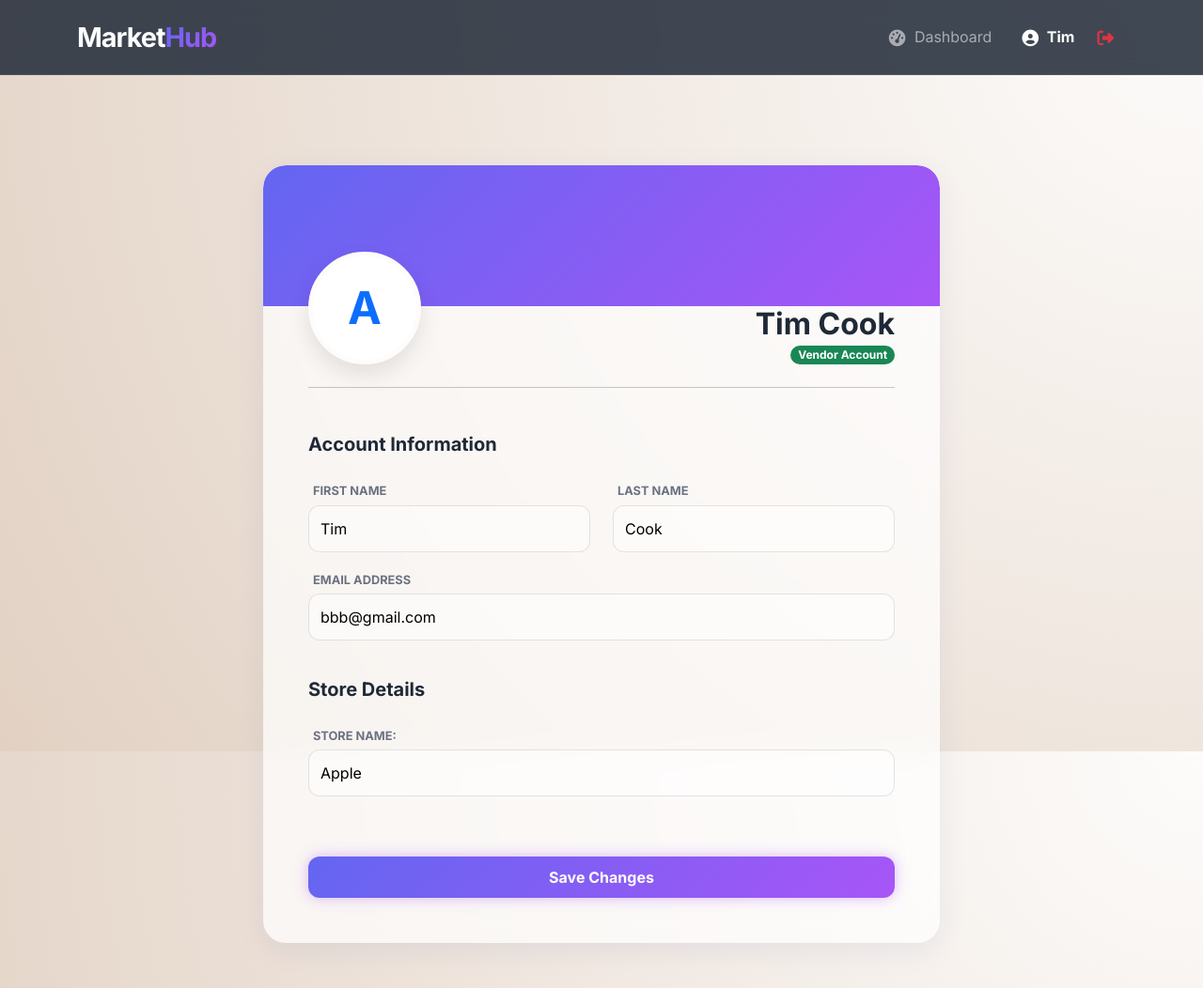
After one commit to Lls060525/Ordering-Website, a Django app: page /accounts/profile/ in a window 1280 px wide. The commit adds this page. Shown: the whole page at 94% size. Run offline with Django 5.2, Linux system fonts and the light colour scheme; a user stored in the database is signed in; data comes from the database, SQL or seed files in the repository; both versions use the stored data as it was after the commit.

Commit message:
push some latest updated for the UI improvement and some entity updated

```diff
--- a/accounts/forms.py
+++ b/accounts/forms.py
@@ -45,3 +45,18 @@ class VendorSignUpForm(UserCreationForm):
             # We use the extra 'store_name' field from this specific form
             Vendor.objects.create(user=user, store_name=self.cleaned_data.get('store_name'))
         return user
+
+class UserUpdateForm(forms.ModelForm):
+    class Meta:
+        model = User
+        fields = ['first_name', 'last_name', 'email']
+
+class CustomerProfileForm(forms.ModelForm):
+    class Meta:
+        model = Customer
+        fields = ['phone_number', 'address']
+
+class VendorProfileForm(forms.ModelForm):
+    class Meta:
+        model = Vendor
+        fields = ['store_name']
--- /dev/null
+++ b/accounts/templates/accounts/profile.html
@@ -0,0 +1,77 @@
+{% extends 'base.html' %}
+{% block content %}
+<style>
+    .profile-header {
+        background: var(--customer-gradient);
+        height: 150px;
+        border-radius: 24px 24px 0 0;
+    }
+    .profile-avatar {
+        width: 120px;
+        height: 120px;
+        background: white;
+        border: 5px solid #fdfcfb;
+        border-radius: 50%;
+        margin-top: -60px;
+        display: flex;
+        align-items: center;
+        justify-content: center;
+        font-size: 3rem;
+        box-shadow: 0 10px 25px rgba(0,0,0,0.1);
+    }
+    .modern-form label { font-weight: 700; font-size: 0.8rem; color: #6b7280; text-transform: uppercase; margin-bottom: 5px; margin-left: 5px;}
+    .modern-form input, .modern-form textarea { border-radius: 12px; border: 1px solid rgba(0,0,0,0.1); padding: 12px; background: rgba(255,255,255,0.5); margin-bottom: 1rem; width: 100%;}
+    .modern-form input:focus { outline: none; border-color: #6366f1; background: white; }
+</style>
+
+<div class="container py-5">
+    <div class="row justify-content-center">
+        <div class="col-md-8">
+            <div class="glass-card overflow-hidden border-0">
+                <div class="profile-header"></div>
+                <div class="px-5 pb-5">
+                    <div class="d-flex justify-content-between align-items-end mb-4">
+                        <div class="profile-avatar fw-bold text-primary">
+                            {{ user.username|first|upper }}
+                        </div>
+                        <div class="text-end">
+                            <h2 class="fw-bold mb-0">{{ user.get_full_name|default:user.username }}</h2>
+                            <span class="badge {% if user.is_customer %}bg-primary{% else %}bg-success{% endif %} rounded-pill">
+                                {% if user.is_customer %}Customer Account{% else %}Vendor Account{% endif %}
+                            </span>
+                        </div>
+                    </div>
+
+                    <hr class="mb-5">
+
+                    <form method="POST" class="modern-form">
+                        {% csrf_token %}
+                        <h5 class="fw-bold mb-4">Account Information</h5>
+                        <div class="row">
+                            <div class="col-md-6">
+                                <label>First Name</label>
+                                {{ u_form.first_name }}
+                            </div>
+                            <div class="col-md-6">
+                                <label>Last Name</label>
+                                {{ u_form.last_name }}
+                            </div>
+                        </div>
+                        <label>Email Address</label>
+                        {{ u_form.email }}
+
+                        <h5 class="fw-bold mt-4 mb-4">
+                            {% if user.is_customer %}Shipping & Contact{% else %}Store Details{% endif %}
+                        </h5>
+                        {{ p_form.as_p }}
+
+                        <div class="d-grid mt-5">
+                            <button type="submit" class="btn-neon-purple border-0">Save Changes</button>
+                        </div>
+                    </form>
+                </div>
+            </div>
+        </div>
+    </div>
+</div>
+{% endblock %}
--- a/accounts/urls.py
+++ b/accounts/urls.py
@@ -15,4 +15,5 @@ urlpatterns = [
     path('dashboard/', views.dashboard_redirect, name='dashboard_redirect'),
     path('dashboard/customer/', views.customer_dashboard, name='customer_dashboard'),
     path('dashboard/vendor/', views.vendor_dashboard, name='vendor_dashboard'),
+    path('profile/', views.profile_view, name='user_profile'),
 ]
--- a/accounts/views.py
+++ b/accounts/views.py
@@ -3,11 +3,13 @@ from django.contrib import messages
 from django.shortcuts import render, redirect
 from django.contrib.auth import login, authenticate, logout
 from django.contrib.auth.decorators import login_required
+from django.db.models import Q
 
 from orders.models import Order
 from products import models
 from products.models import Product
-from .forms import CustomerSignUpForm, VendorSignUpForm # You will need to create these
+from .forms import CustomerSignUpForm, VendorSignUpForm, UserUpdateForm, \
+    CustomerProfileForm, VendorProfileForm  # You will need to create these
 from django.contrib.auth.forms import AuthenticationForm
 
 # 1. Dashboard Redirect Logic
@@ -77,7 +79,7 @@ def customer_dashboard(request):
     products = Product.objects.filter(stock__gt=0).order_by('-id')
 
     if query:
-        products = products.filter(models.Q(name__icontains=query) | models.Q(description__icontains=query))
+        products = products.filter(Q(name__icontains=query) | Q(description__icontains=query))
 
     if cat_name:
         products = products.filter(category=cat_name) # Filter by string match
@@ -105,3 +107,35 @@ def vendor_dashboard(request):
     return render(request, 'accounts/vendor_dashboard.html', {
         'products': vendor_products  # Pass the list to the template
     })
+
+
+@login_required
+def profile_view(request):
+    user = request.user
+
+    # Initialize both forms
+    u_form = UserUpdateForm(instance=user)
+
+    if user.is_customer:
+        p_form = CustomerProfileForm(instance=user.customer_profile)
+    else:
+        p_form = VendorProfileForm(instance=user.vendor_profile)
+
+    if request.method == 'POST':
+        u_form = UserUpdateForm(request.POST, instance=user)
+
+        if user.is_customer:
+            p_form = CustomerProfileForm(request.POST, instance=user.customer_profile)
+        else:
+            p_form = VendorProfileForm(request.POST, instance=user.vendor_profile)
+
+        if u_form.is_valid() and p_form.is_valid():
+            u_form.save()
+            p_form.save()
+            messages.success(request, "Your profile has been updated!")
+            return redirect('user_profile')
+
+    return render(request, 'accounts/profile.html', {
+        'u_form': u_form,
+        'p_form': p_form
+    })
--- a/templates/base.html
+++ b/templates/base.html
@@ -9,6 +9,8 @@
 
     <link href="https://cdn.jsdelivr.net/npm/bootstrap@5.3.0/dist/css/bootstrap.min.css" rel="stylesheet">
 
+    <link rel="stylesheet" href="https://cdnjs.cloudflare.com/ajax/libs/font-awesome/6.4.0/css/all.min.css">
+
     <style>
         :root {
             --glass-bg: rgba(255, 255, 255, 0.7);
@@ -19,14 +21,12 @@
 
         body {
             font-family: 'Inter', sans-serif;
-            /* Smooth background gradient */
             background: radial-gradient(circle at top right, #fdfcfb 0%, #e2d1c3 100%);
             background-attachment: fixed;
             min-height: 100vh;
             color: #1f2937;
         }
 
-        /* Futuristic Frosted Navbar */
         .navbar {
             background: rgba(31, 41, 55, 0.85) !important;
             backdrop-filter: blur(12px);
@@ -34,22 +34,16 @@
             padding: 0.8rem 0;
         }
 
-        .navbar-brand {
-            font-size: 1.8rem;
-            letter-spacing: -1px;
-        }
+        .navbar-brand { font-size: 1.8rem; letter-spacing: -1px; }
 
-        /* Glassmorphic Cards */
         .glass-card {
             background: var(--glass-bg);
             backdrop-filter: blur(12px);
             border: 1px solid var(--glass-border);
             border-radius: 24px;
             box-shadow: 0 8px 32px 0 rgba(31, 38, 135, 0.07);
-            transition: all 0.3s ease;
         }
 
-        /* Primary CTA: Get Started (Customer) */
         .btn-neon-purple {
             background: var(--customer-gradient);
             color: white !important;
@@ -58,17 +52,12 @@
             border-radius: 12px;
             border: none;
             box-shadow: 0 0 15px rgba(168, 85, 247, 0.4);
-            transition: all 0.3s ease;
             text-decoration: none;
+            transition: 0.3s;
         }
 
-        .btn-neon-purple:hover {
-            transform: translateY(-2px);
-            box-shadow: 0 0 25px rgba(168, 85, 247, 0.7);
-            filter: brightness(1.1);
-        }
+        .btn-neon-purple:hover { transform: translateY(-2px); filter: brightness(1.1); }
 
-        /* Secondary CTA: Sell on MarketHub (Vendor) */
         .btn-glass-emerald {
             background: rgba(16, 185, 129, 0.1);
             color: var(--vendor-emerald) !important;
@@ -76,31 +65,13 @@
             padding: 9px 22px;
             border-radius: 12px;
             border: 1px solid rgba(16, 185, 129, 0.4);
-            backdrop-filter: blur(5px);
-            transition: all 0.3s ease;
             text-decoration: none;
         }
 
-        .btn-glass-emerald:hover {
-            background: rgba(16, 185, 129, 0.2);
-            transform: translateY(-2px);
-            border-color: var(--vendor-emerald);
-        }
+        .cart-badge { font-size: 0.65rem; background: #ef4444; border: 2px solid #1f2937; }
 
-        /* Notification Badge for Cart */
-        .cart-badge {
-            font-size: 0.7rem;
-            background: #ef4444;
-            border: 2px solid #1f2937;
-        }
-
-        /* Global Form Styling */
-        .modern-form input {
-            border-radius: 12px;
-            padding: 12px;
-            border: 1px solid rgba(0,0,0,0.1);
-            background: rgba(255,255,255,0.5);
-        }
+        /* Icon Sizing Fixes */
+        .nav-link i { margin-right: 5px; font-size: 1.1rem; vertical-align: middle; }
     </style>
 </head>
 <body>
@@ -108,7 +79,7 @@
 <nav class="navbar navbar-expand-lg navbar-dark sticky-top">
     <div class="container">
         <a class="navbar-brand fw-bold" href="/">
-            Market<span style="background: linear-gradient(to right, #6366f1, #a855f7); -webkit-background-clip: text; -webkit-text-fill-color: transparent;">Hub</span>
+            Market<span style="background: var(--customer-gradient); -webkit-background-clip: text; -webkit-text-fill-color: transparent;">Hub</span>
         </a>
 
         <button class="navbar-toggler" type="button" data-bs-toggle="collapse" data-bs-target="#navbarNav">
@@ -118,9 +89,10 @@
         <div class="collapse navbar-collapse" id="navbarNav">
             <ul class="navbar-nav ms-auto align-items-center">
                 {% if user.is_authenticated %}
+                    {% if user.is_customer %}
                         <li class="nav-item me-3">
                             <a class="nav-link position-relative" href="{% url 'cart_detail' %}">
-                            🛒 Cart
+                                <i class="fa-solid fa-cart-shopping"></i> Cart
                                 {% if request.session.cart %}
                                     <span class="position-absolute top-0 start-100 translate-middle badge rounded-pill cart-badge">
                                         {{ request.session.cart|length }}
@@ -129,26 +101,28 @@
                             </a>
                         </li>
                         <li class="nav-item me-3">
-                        <a class="nav-link" href="{% url 'customer_orders' %}">📦 Order History</a>
+                            <a class="nav-link" href="{% url 'customer_orders' %}">
+                                <i class="fa-solid fa-box"></i> Orders
+                            </a>
+                        </li>
+                    {% endif %}
+
+                    <li class="nav-item me-3">
+                        <a class="nav-link" href="{% url 'dashboard_redirect' %}">
+                            <i class="fa-solid fa-gauge-high"></i> Dashboard
+                        </a>
                     </li>
                     <li class="nav-item me-2">
-                        <a class="nav-link" href="{% url 'dashboard_redirect' %}">Dashboard</a>
+                        <a class="nav-link fw-bold text-white" href="{% url 'user_profile' %}">
+                            <i class="fa-solid fa-circle-user"></i> {{ user.first_name|default:user.username }}
+                        </a>
                     </li>
                     <li class="nav-item">
-                        <a class="nav-link text-danger fw-bold" href="{% url 'logout' %}">Logout</a>
+                        <a class="nav-link text-danger fw-bold" href="{% url 'logout' %}">
+                            <i class="fa-solid fa-right-from-bracket"></i>
+                        </a>
                     </li>
                 {% else %}
-                    <li class="nav-item me-4">
-                        <a class="nav-link fw-semibold" href="{% url 'login' %}">Login</a>
-                    </li>
-
-                    <li class="nav-item me-2">
-                        <a class="btn-neon-purple" href="{% url 'customer_signup' %}">Get Started</a>
-                    </li>
-
-                    <li class="nav-item me-2">
-                        <a class="btn-glass-emerald" href="{% url 'vendor_signup' %}">Sell on MarketHub</a>
-                    </li>
                     {% endif %}
             </ul>
         </div>
@@ -158,7 +132,7 @@
 <div class="container mt-3">
     {% if messages %}
         {% for message in messages %}
-            <div class="alert alert-{{ message.tags }} glass-card border-0 text-dark alert-dismissible fade show" role=\"alert\">
+            <div class="alert alert-{{ message.tags }} glass-card border-0 text-dark alert-dismissible fade show" role="alert">
                 {{ message }}
                 <button type="button" class="btn-close" data-bs-dismiss="alert" aria-label="Close"></button>
             </div>
@@ -167,8 +141,7 @@
 </div>
 
 <div class="container mt-5">
-    {% block content %}
-    {% endblock %}
+    {% block content %}{% endblock %}
 </div>
 
 <script src="https://cdn.jsdelivr.net/npm/bootstrap@5.3.0/dist/js/bootstrap.bundle.min.js"></script>
```
Also changed, not shown: accounts/templates/accounts/vendor_dashboard.html (+10 -4 lines), db.sqlite3, media/product_images/Store.png (added). Lines whose indentation alone changed are shown as unchanged.
